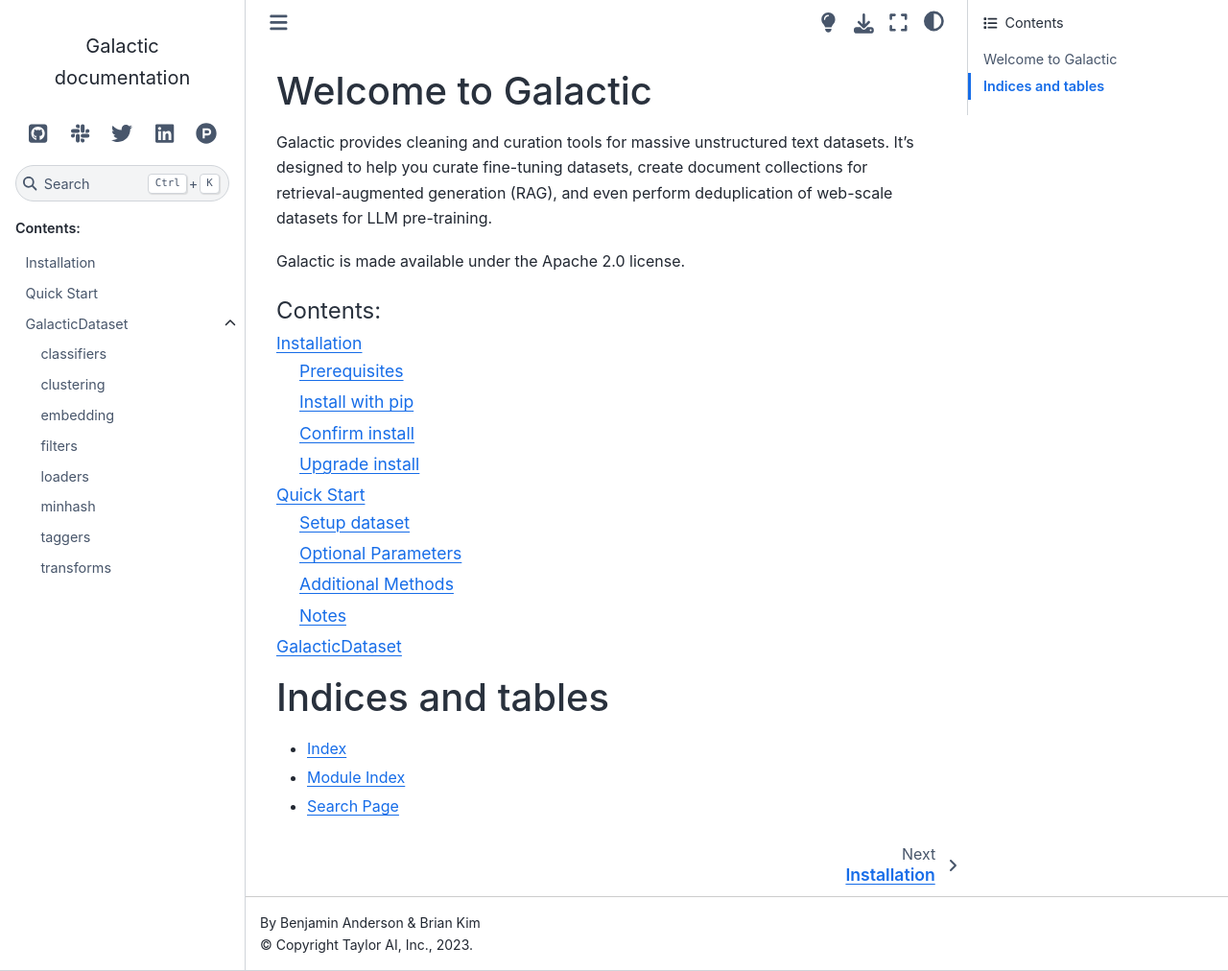
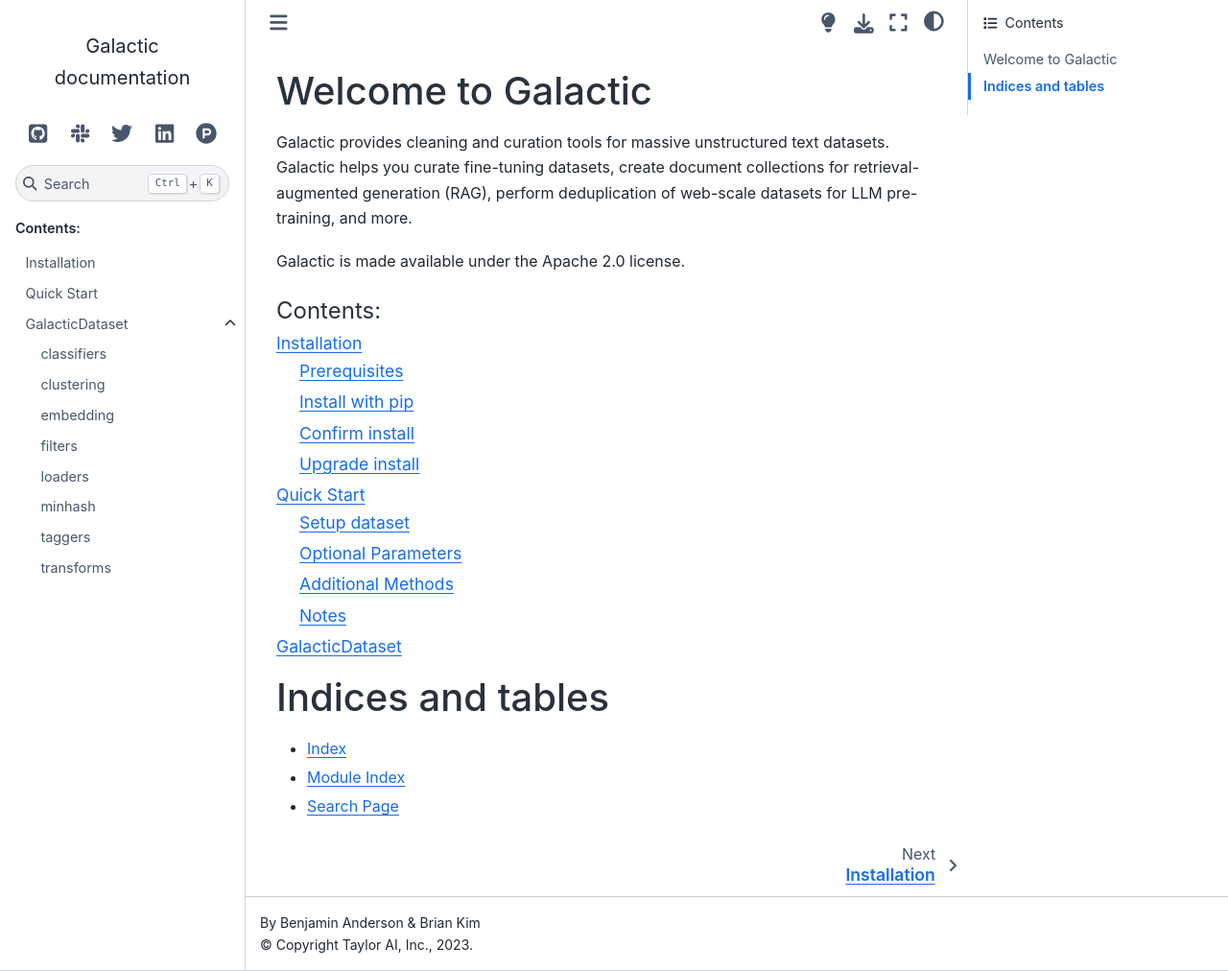
Before and after one commit to taylorai/galactic, a Sphinx documentation site: the page built from docs/index.rst, in a window 1280 px wide and 1012 px high. Shown: the whole window at 96% size. Built offline with Sphinx 7.4.7 and the Sphinx Book theme 1.1.4, drawn with Linux system fonts in a browser that asks for light colours.

Commit message:
copy changes

```diff
--- a/docs/index.rst
+++ b/docs/index.rst
@@ -6,7 +6,7 @@
 Welcome to Galactic
 =======================================
 
-Galactic provides cleaning and curation tools for massive unstructured text datasets. It's designed to help you curate fine-tuning datasets, create document collections for retrieval-augmented generation (RAG), and even perform deduplication of web-scale datasets for LLM pre-training.
+Galactic provides cleaning and curation tools for massive unstructured text datasets. Galactic helps you curate fine-tuning datasets, create document collections for retrieval-augmented generation (RAG), perform deduplication of web-scale datasets for LLM pre-training, and more.
 
 Galactic is made available under the Apache 2.0 license.
 
--- a/docs/installation.rst
+++ b/docs/installation.rst
@@ -33,7 +33,7 @@
 Upgrade install
 -------------------
 
-To upgrade to the latest version, you can use pip:
+Upgrade to the latest version:
 
 .. code-block:: shell
 
```
